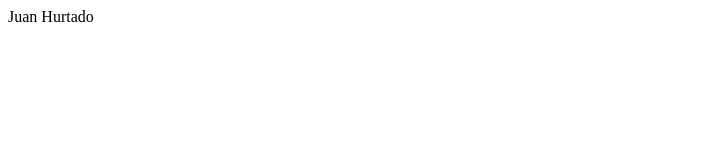
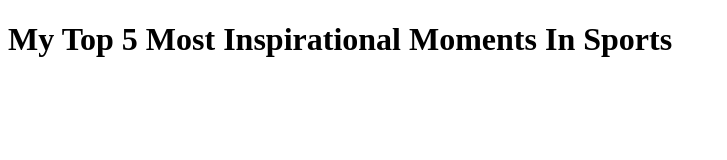
Before and after one commit to juanhurtado4/html_me_something, a plain HTML site: page index.html in a window 1280 px wide. Shown: the whole page, without its empty margins (0-727 px from the left). Drawn offline with Linux system fonts and the light colour scheme.

Commit message:
Created html skeleton

```diff
--- a/index.html
+++ b/index.html
@@ -1 +1,9 @@
-<p>Juan Hurtado</p>
+<!DOCTYPE html>
+<html>
+<head>
+    <title>HTML Me Something</title>
+</head>
+<body>
+    <h1>My Top 5 Most Inspirational Moments In Sports</h1>
+</body>
+</html>
```
Also changed, not shown: 1 other file.
